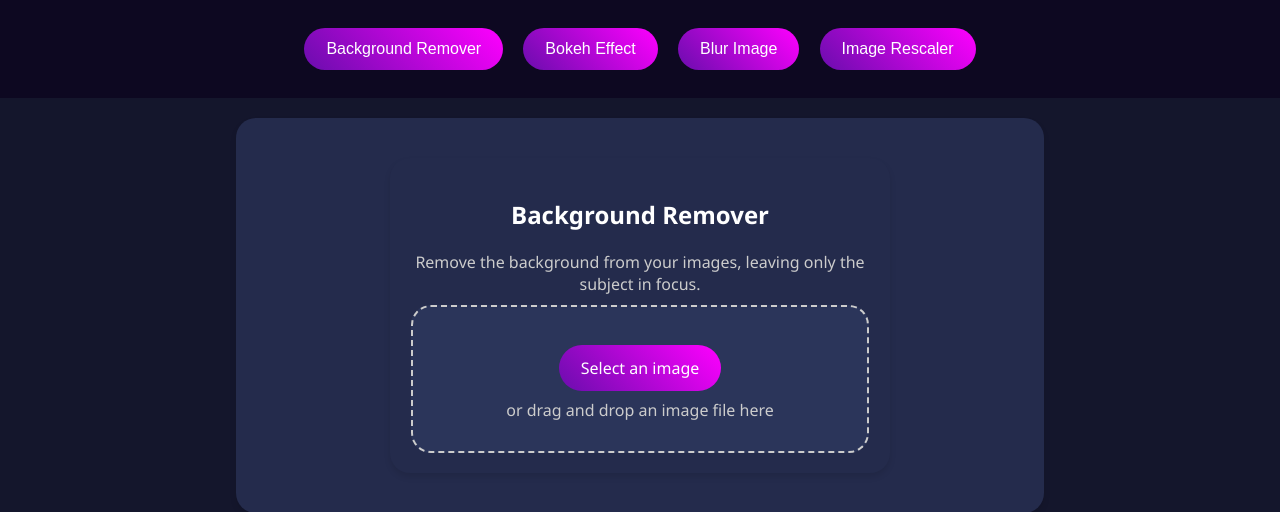
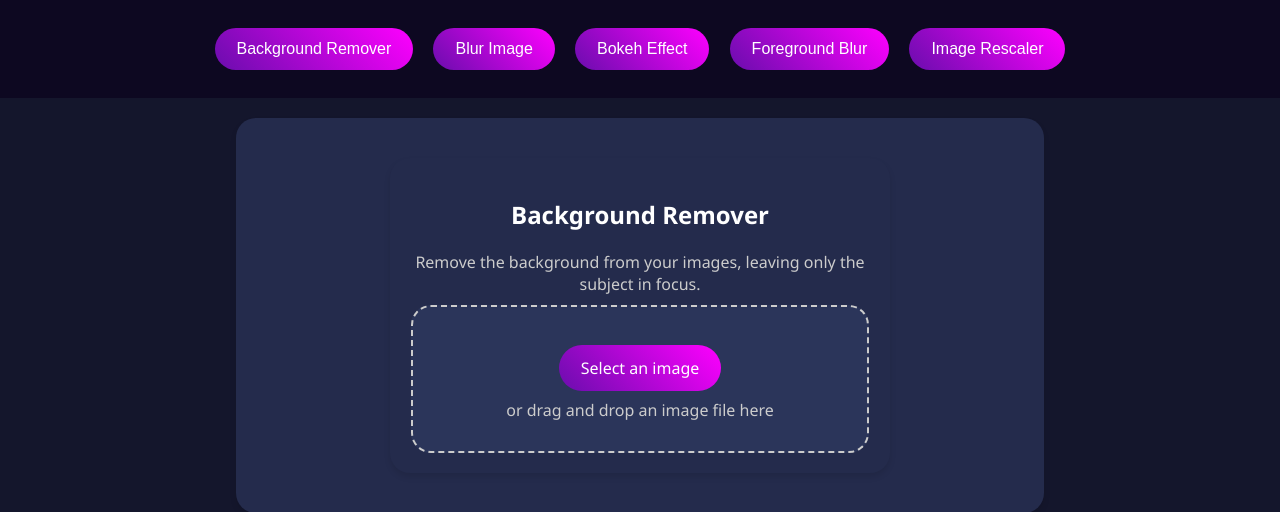
Before and after one commit to Diechewood/Image-Suite, a Flask app: page / in a window 1280 px wide. Shown: the part 122-634 px from the top of the page. Run offline with Flask 3, Linux system fonts and the light colour scheme.

Commit message:
Added foreground blur feature.

```diff
--- a/app.py
+++ b/app.py
@@ -28,6 +28,15 @@ def image_rescaler():
 def bokeh_effect():
     bokeh_blur = int(request.form.get('bokeh_blur', 50))
     return process_image(request, lambda img: apply_bokeh_effect(img, bokeh_blur))
+
+@app.route('/foreground-blur', methods=['POST'])
+def foreground_blur():
+    foreground_blur_intensity = int(request.form.get('foreground_blur', 50))
+    return process_image(request, lambda img: apply_foreground_blur(img, foreground_blur_intensity))
+
+@app.route('/html/<path:filename>')
+def html_files(filename):
+    return send_from_directory('html', filename)
 
 def process_image(request, process_function):
     if 'file' not in request.files:
@@ -64,9 +73,12 @@ def apply_bokeh_effect(input_image, blur_intensity):
     output_image = Image.composite(input_image, blurred_image, mask)
     return output_image
 
-@app.route('/html/<path:filename>')
-def html_files(filename):
-    return send_from_directory('html', filename)
+def apply_foreground_blur(input_image, blur_intensity):
+    mask = remove(input_image, only_mask=True)
+    blurred_image = input_image.filter(ImageFilter.GaussianBlur(radius=blur_intensity / 10))
+    # The inverse of the bokeh effect, blur the foreground and keep the background clear
+    output_image = Image.composite(blurred_image, input_image, mask)
+    return output_image
 
 if __name__ == '__main__':
     port = int(os.environ.get('PORT', 8080))
--- a/static/tabs.js
+++ b/static/tabs.js
@@ -76,6 +76,9 @@ document.addEventListener('DOMContentLoaded', () => {
             } else if (form.id === 'file-form-bokeh-effect') {
                 formAction = '/bokeh-effect?' + timestamp;
                 formData.append('bokeh_blur', form.querySelector('#bokehBlur').value); // Add blur intensity
+            } else if (form.id === 'file-form-foreground-blur') {
+                formAction = '/foreground-blur?' + timestamp;
+                formData.append('foreground_blur', form.querySelector('#foregroundBlur').value);
             }
 
             let progressBar = form.querySelector('.progress-bar');
--- a/templates/index.html
+++ b/templates/index.html
@@ -16,8 +16,9 @@
     </header>
     <div class="tab-container">
         <button class="tab-button active" data-tab="background-remover">Background Remover</button>
+        <button class="tab-button" data-tab="blur-image">Blur Image</button>
         <button class="tab-button" data-tab="bokeh-effect">Bokeh Effect</button>
-        <button class="tab-button" data-tab="blur-image">Blur Image</button>
+        <button class="tab-button" data-tab="foreground-blur">Foreground Blur</button>
         <button class="tab-button" data-tab="image-rescaler">Image Rescaler</button>
     </div>
     <div id="tab-content"></div>
```
Also changed, not shown: html/foreground-blur.html (added, +25 -0 lines).
